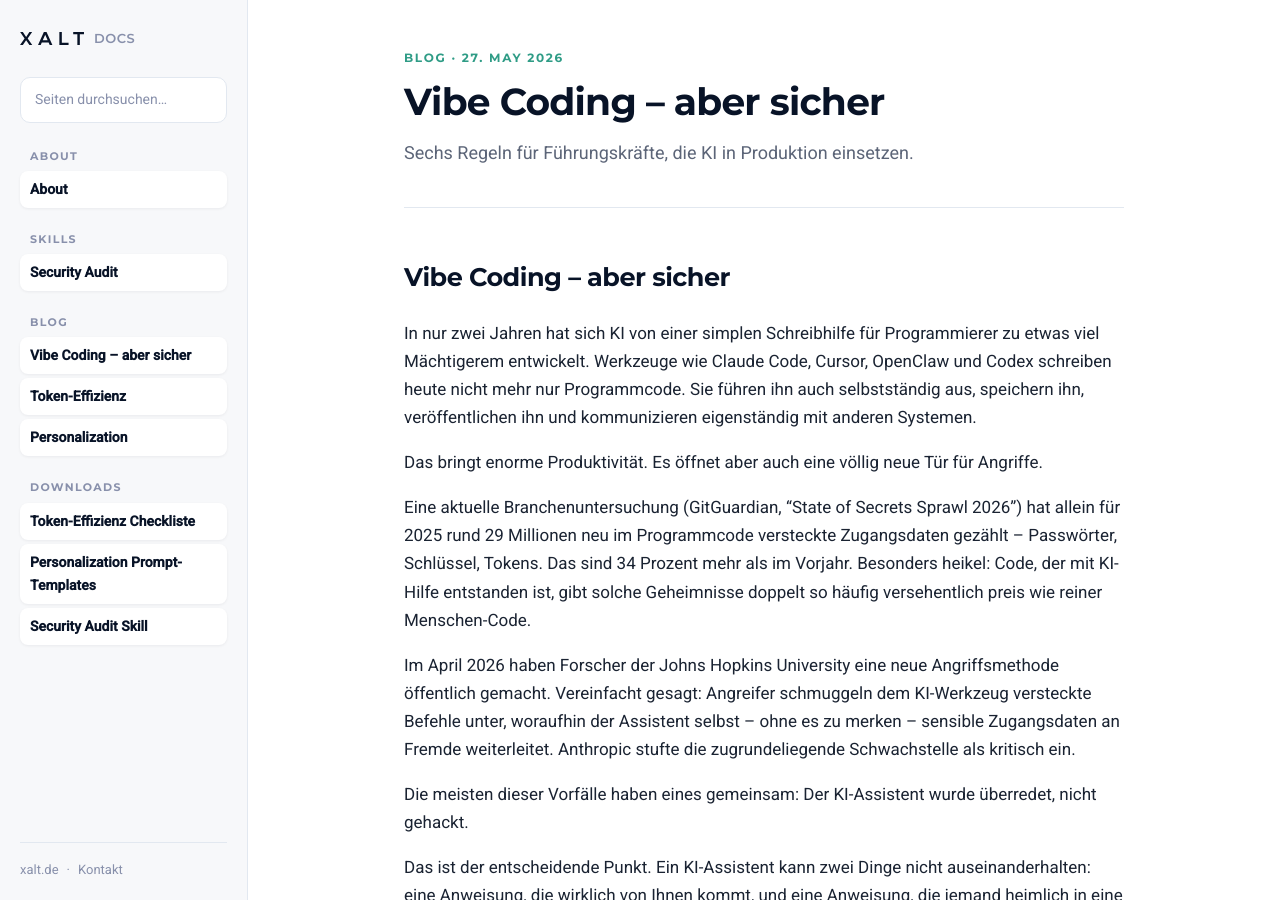
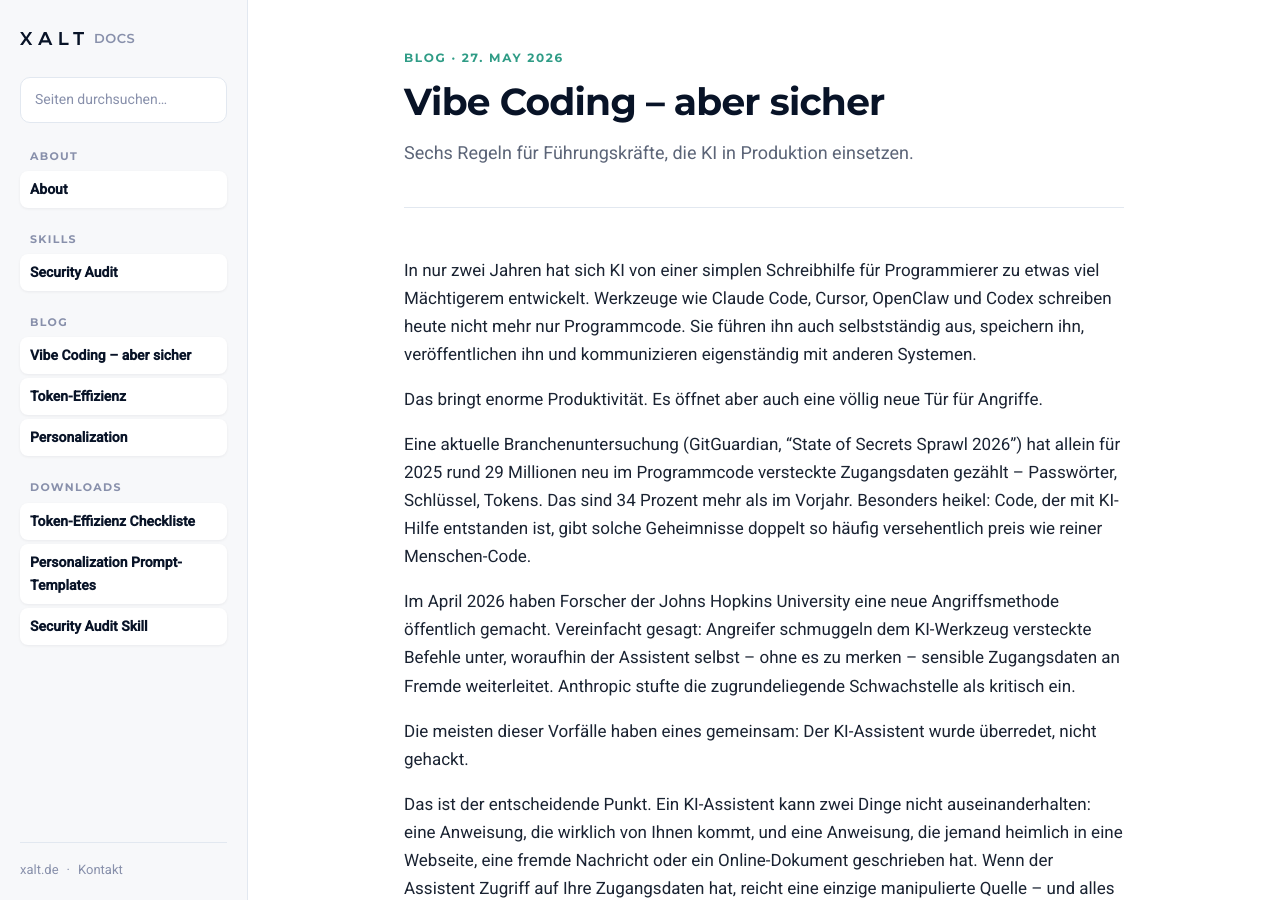
Before and after one commit to Enterprise-AI-Circle/agent-skills, a Jekyll site: the page built from _posts/2026-05-27-vibe-coding-aber-sicher.md, in a window 1280 px wide and 900 px high. Built offline with Jekyll 4.4.1, drawn with Linux system fonts in a browser that asks for light colours.

Commit message:
fix: remove duplicate h1 title from vibe-coding blog post
Layout post.html renders page-header with title already. Content started with '# Vibe Coding – aber sicher' causing double title.

```diff
--- a/_posts/2026-05-27-vibe-coding-aber-sicher.md
+++ b/_posts/2026-05-27-vibe-coding-aber-sicher.md
@@ -3,8 +3,6 @@ title: Vibe Coding – aber sicher
 description: Sechs Regeln für Führungskräfte, die KI in Produktion einsetzen.
 permalink: /blog/vibe-coding-aber-sicher.html
 ---
-
-# Vibe Coding – aber sicher
 
 In nur zwei Jahren hat sich KI von einer simplen Schreibhilfe für Programmierer zu etwas viel Mächtigerem entwickelt. Werkzeuge wie Claude Code, Cursor, OpenClaw und Codex schreiben heute nicht mehr nur Programmcode. Sie führen ihn auch selbstständig aus, speichern ihn, veröffentlichen ihn und kommunizieren eigenständig mit anderen Systemen.
 
```
